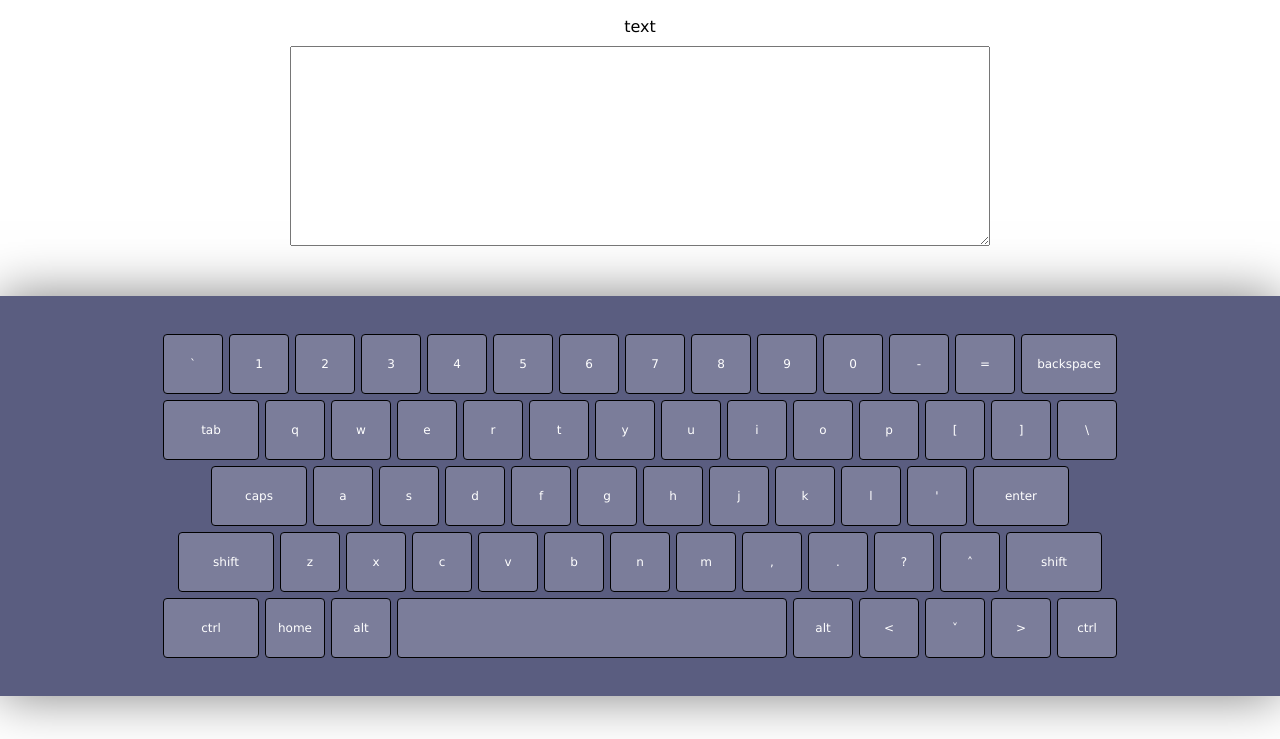
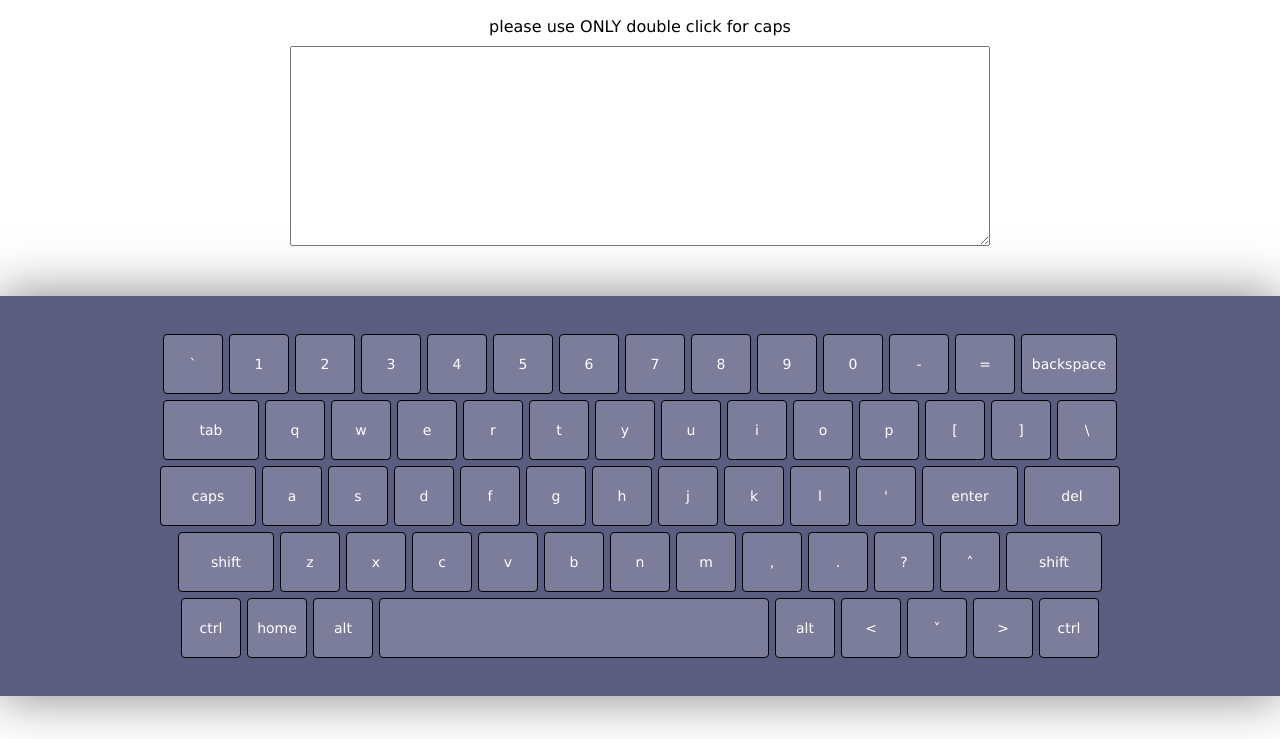
Before and after one commit to aavetisian/virtual-keyboard, a website: page index.html in a window 1280 px wide. Shown: the part 61-800 px from the top of the page. Drawn offline with Linux system fonts and the light colour scheme.

Commit message:
feat: add caps functionality

```diff
--- a/assets/app.js
+++ b/assets/app.js
@@ -12,7 +12,7 @@ heading.append(headingText);
 //textarea block
 const para = document.createElement("p");
 const textArea = document.createElement("textarea");
-const teaserText = document.createTextNode("text");
+const teaserText = document.createTextNode("please use ONLY double click for caps");
 const textAreaBlock = document.createElement("div");
 body.appendChild(textAreaBlock);
 textAreaBlock.appendChild(para);
@@ -29,11 +29,11 @@ keyboardKeys.classList.add("keyboard_keys");
 keyboardBlock.appendChild(keyboardKeys);
 
 
-const keyLayout = [
+let keyLayout = [
     "`", "1", "2", "3", "4", "5", "6", "7", "8", "9", "0", "-", "=", "backspace",
    "tab", "q", "w", "e", "r", "t", "y", "u", "i", "o", "p", "[", "]", "\\",
-    "caps", "a", "s", "d", "f", "g", "h", "j", "k", "l", "'", "enter",
-    "shift", "z", "x", "c", "v", "b", "n", "m", ",", ".", "?", "˄", "shift", "ctrl",
+    "caps", "a", "s", "d", "f", "g", "h", "j", "k", "l", "'",  "enter", "del",
+    "shift", "z", "x", "c", "v", "b", "n", "m", ",", ".", "?", "˄",  "shift", "ctrl",
     "home", "alt", " ", "alt", "<", "˅", ">", "ctrl"
 ];
 console.log(keyLayout.length);
@@ -50,27 +50,57 @@ console.log(keyLayout.length);
                 keyElement.classList.remove("active")
             }
         });
+
         const keyElement = document.createElement("button");
         keyElement.classList.add("keyboard__key");
         keyboardKeys.appendChild(keyElement);
         keyElement.innerText = keyLayout[i];
         if (keyLayout[i] === " ") {
             keyElement.classList.add("space");
-        } else if (keyLayout[i] === ">"){
-            console.log("up");
+        } else if (keyLayout[i] === "˄"){
+            keyElement.classList.add("up");
+        }
+        else if (keyLayout[i] === "˅") {
+            keyElement.classList.add("down");
         }
          else {
             keyElement.classList.add(keyLayout[i]);
         }
+
+
         keyElement.addEventListener("click", ()=>{
-            if (keyLayout[i] === "alt" || keyLayout[i] === "shift" || keyLayout[i] === "ctrl" || keyLayout[i] === "home") {
-                return " "
-            } //todo
+            if (keyLayout[i] === "alt" || keyLayout[i] === "shift" || keyLayout[i] === "ctrl" || keyLayout[i] === "home" || keyLayout[i] === "caps") {
+                return ""
+            }
               else if (keyLayout[i] === "backspace"){
-                console.log("clicked");
                 textArea.value = textArea.value.slice(0, -1);
                 return ""
             }
+
                 textArea.value += keyLayout[i]
         });
+        keyElement.addEventListener("dblclick", () => {
+            if (keyLayout[i] === "alt" || keyLayout[i] === "shift" || keyLayout[i] === "ctrl" || keyLayout[i] === "home" || keyLayout[i] === "caps") {
+                return ""
+            }
+        });
+        keyElement.addEventListener("dblclick", () => {
+            if (keyLayout[i] === "caps") {
+
+                keyElement.classList.add("active");
+                const upper = keyLayout.map(element => {
+                    return element.toUpperCase()
+                })
+                keyLayout = upper
+            }  else if (keyElement.classList.contains("active")) {
+
+                keyElement.classList.remove("active");
+                const lower = keyLayout.map(element => {
+                    return element.toLowerCase()
+                })
+                keyLayout = lower
+                textArea.value = ""
+            }
+
+        })
     }
--- a/assets/style.css
+++ b/assets/style.css
@@ -33,9 +33,8 @@ textarea{
 .keyboard_keys {
     display: flex;
     justify-content: center;
-    align-self: center;
     text-align: center;
-    width: 1020px;
+    width: 1030px;
     max-width: 100%;
     margin: 0 auto;
     flex-wrap: wrap;
@@ -51,7 +50,7 @@ textarea{
     border: solid 1px black;
     background: rgba(255, 255, 255, 0.2);
     color: #ffffff;
-    font-size: 12px;
+    font-size: 14px;
     outline: none;
     cursor: pointer;
     display: inline;
@@ -69,13 +68,11 @@ textarea{
 .space{
     width: 390px;
 }
-
-.keyboard__key:nth-child(14),
-.keyboard__key:nth-child(29),
-.keyboard__key:nth-child(53),
-.keyboard__key:nth-child(54),
-.keyboard__key:nth-child(40),
-.keyboard__key:nth-child(41),
-.keyboard__key:nth-child(15) {
+.shift,
+.backspace,
+.tab,
+.caps,
+.enter,
+.del {
     width: 96px;
 }
```
